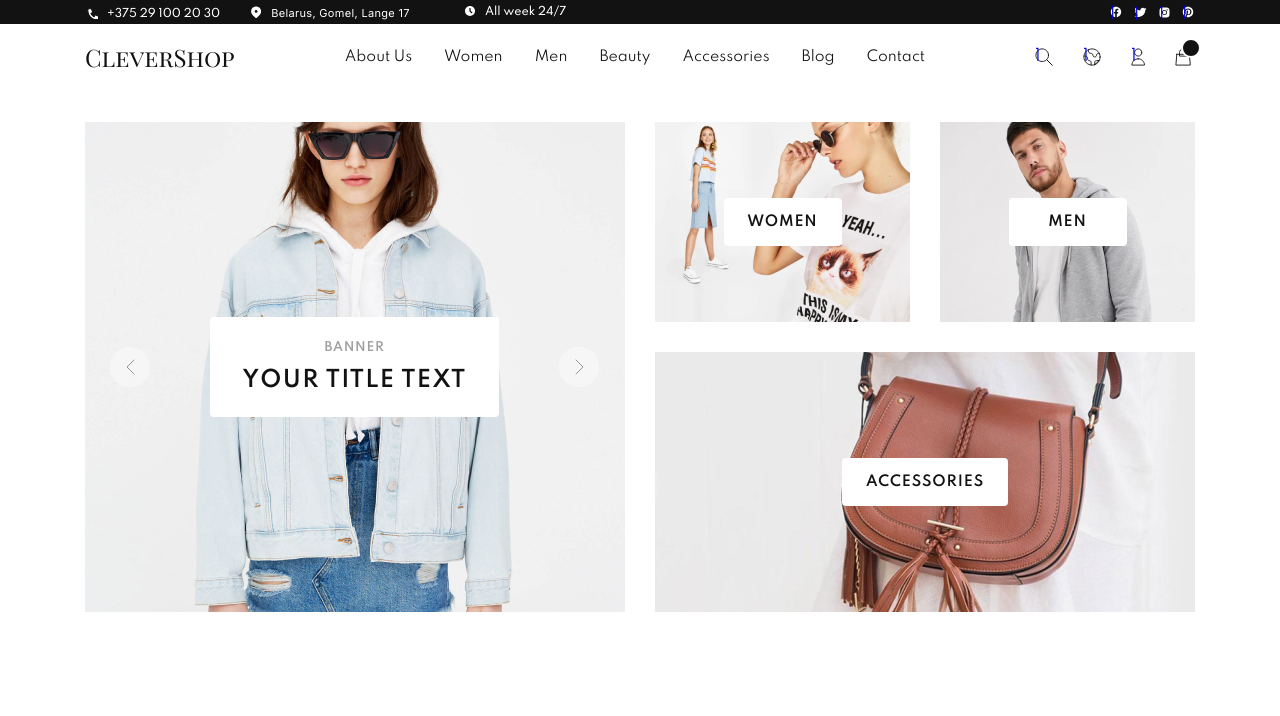
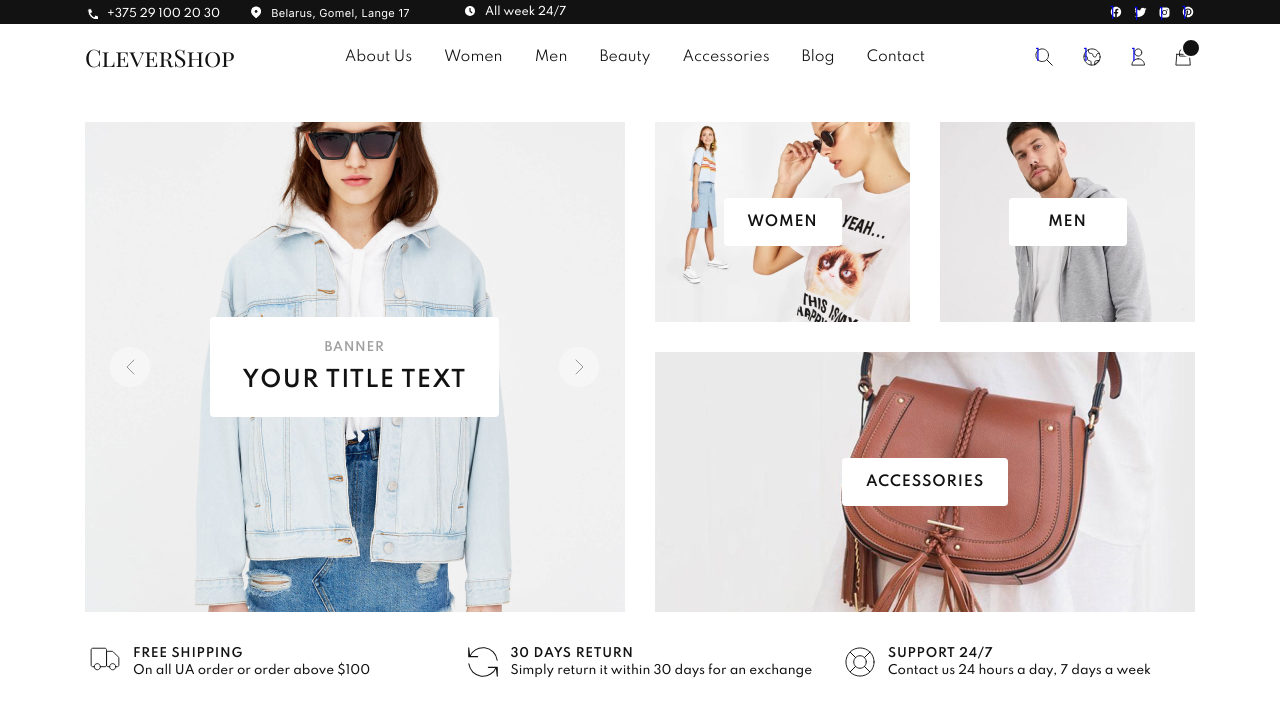
Before and after one commit to m-mcsim7/training-shop, a React (Create React App) app: page / in a window 1280 px wide. Shown: the top 716 px of the page. Built offline with nearby package versions, Linux system fonts and the light colour scheme.

Commit message:
add second part

```diff
--- a/src/App.js
+++ b/src/App.js
@@ -1,9 +1,8 @@
 import React from "react";
-
 
 import Header from "./components/Header/Header";
 import FirstPart from "./components/FirstPart/FirstPart";
-//import SecondPart from "./components/SecondPart/SecondPart";
+import SecondPart from "./components/SecondPart/SecondPart";
 //import ThirdPart from "./components/ThirdPart/ThirdPart";
 //import FourthPart from "./components/FourthPart/FourthPart";
 //import FifthPart from "./components/FifthPart/FifthPart";
@@ -12,18 +11,17 @@ import FirstPart from "./components/FirstPart/FirstPart";
 import "./App.css";
 
 function App() {
-    return (
-        <div>
-            <Header/>
-            <FirstPart />
-     {/* <SecondPart />
-      <ThirdPart />
+  return (
+    <div>
+      <Header />
+      <FirstPart />
+      <SecondPart />
+      {/*<ThirdPart />
       <FourthPart />
       <FifthPart />
       <SixthPart />*/}
-
-        </div>
-    );
+    </div>
+  );
 }
 
 export default App;
--- /dev/null
+++ b/src/components/SecondPart/SecondPart.css
@@ -0,0 +1,72 @@
+/*font-family: 'Inter', sans-serif;
+ font-family: 'Playfair Display SC', serif;
+ font-family: 'Spartan', sans-serif;*/
+
+/*--------------------*/
+body {
+  font-family: "Spartan", sans-serif;
+  color: #121212;
+}
+.wrapper {
+}
+.header {
+}
+.container {
+  max-width: 1280px;
+  margin: 0 auto;
+}
+.conditions {
+}
+.container {
+}
+.conditions__rows {
+  display: flex;
+  align-items: center;
+  justify-content: space-between;
+  padding-left: 90px;
+  padding-right: 90px;
+  height: 105px;
+  flex-wrap: wrap;
+}
+@media (max-width: 1220px) {
+  .conditions__rows {
+    flex-wrap: wrap;
+    justify-content: center;
+    gap: 25px;
+    padding: 25px 0 0 0;
+  }
+}
+.conditions__column {
+  display: flex;
+  justify-content: space-between;
+}
+.conditions__column-img {
+  width: 30px;
+  height: 30px;
+  background-size: contain;
+  background-repeat: no-repeat;
+}
+.shipping {
+  background-image: url(../../img/icons/shipping.svg);
+}
+.return {
+  background-image: url(../../img/icons/return.svg);
+}
+.support {
+  background-image: url(../../img/icons/support.svg);
+}
+.conditions__column-info {
+  margin-left: 13px;
+}
+.conditions__column-title {
+  font-size: 12px;
+  font-weight: 600;
+  line-height: 13px;
+  letter-spacing: 0.06em;
+}
+.conditions__column-subtitle {
+  font-size: 12px;
+  font-weight: 500;
+  line-height: 22px;
+  width: 302px;
+}
--- /dev/null
+++ b/src/components/SecondPart/SecondPart.jsx
@@ -0,0 +1,42 @@
+import React from 'react';
+import "./SecondPart.css";
+
+function SecondPart() {
+  return <div>
+           <div className="conditions">
+        <div className="container">
+          <div className="conditions__rows">
+            <div className="conditions__column">
+              <div className="conditions__column-img shipping"></div>
+              <div className="conditions__column-info">
+                <div className="conditions__column-title">FREE SHIPPING</div>
+                <div className="conditions__column-subtitle">
+                  On all UA order or order above $100
+                </div>
+              </div>
+            </div>
+            <div className="conditions__column">
+              <div className="conditions__column-img return"></div>
+              <div className="conditions__column-info">
+                <div className="conditions__column-title">30 DAYS RETURN</div>
+                <div className="conditions__column-subtitle">
+                  Simply return it within 30 days for an exchange
+                </div>
+              </div>
+            </div>
+            <div className="conditions__column">
+              <div className="conditions__column-img support"></div>
+              <div className="conditions__column-info">
+                <div className="conditions__column-title">SUPPORT 24/7</div>
+                <div className="conditions__column-subtitle">
+                  Contact us 24 hours a day, 7 days a week
+                </div>
+              </div>
+            </div>
+          </div>
+        </div>
+      </div>
+  </div>;
+}
+
+export default SecondPart;
```
